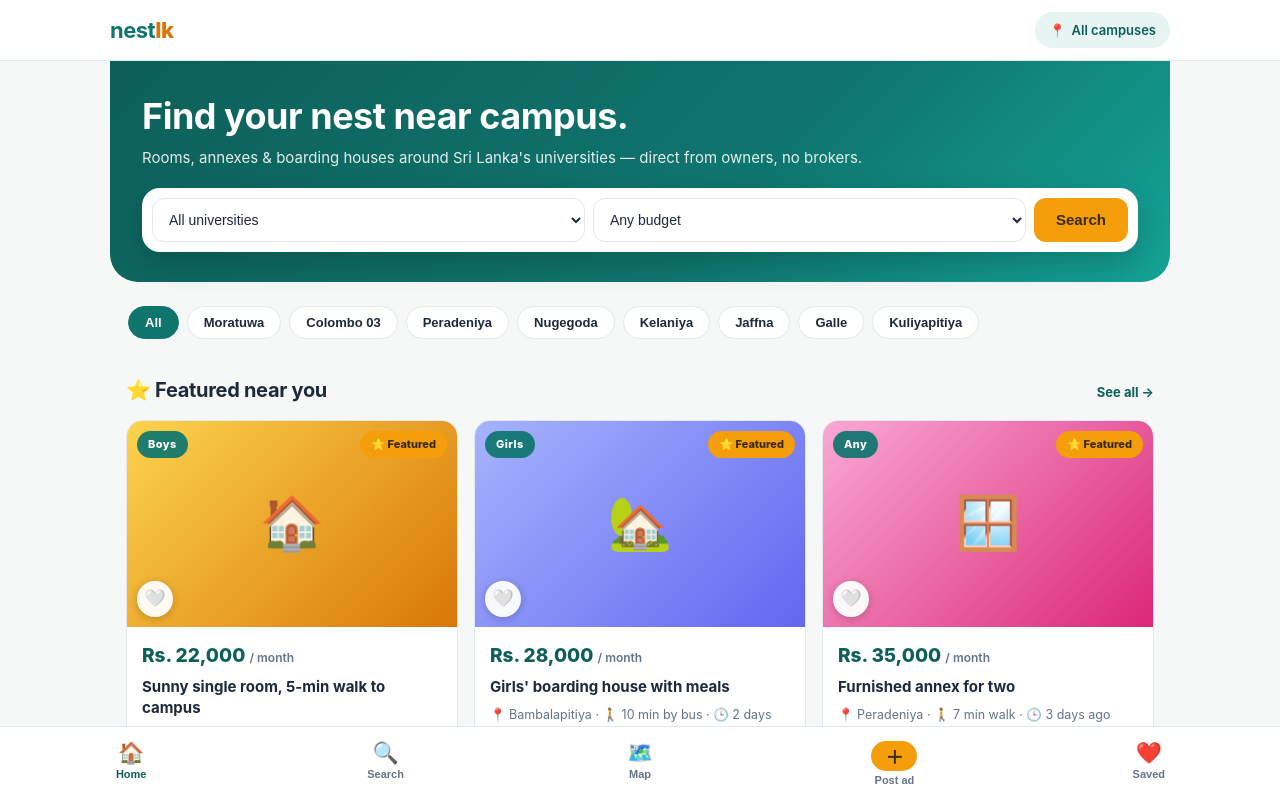
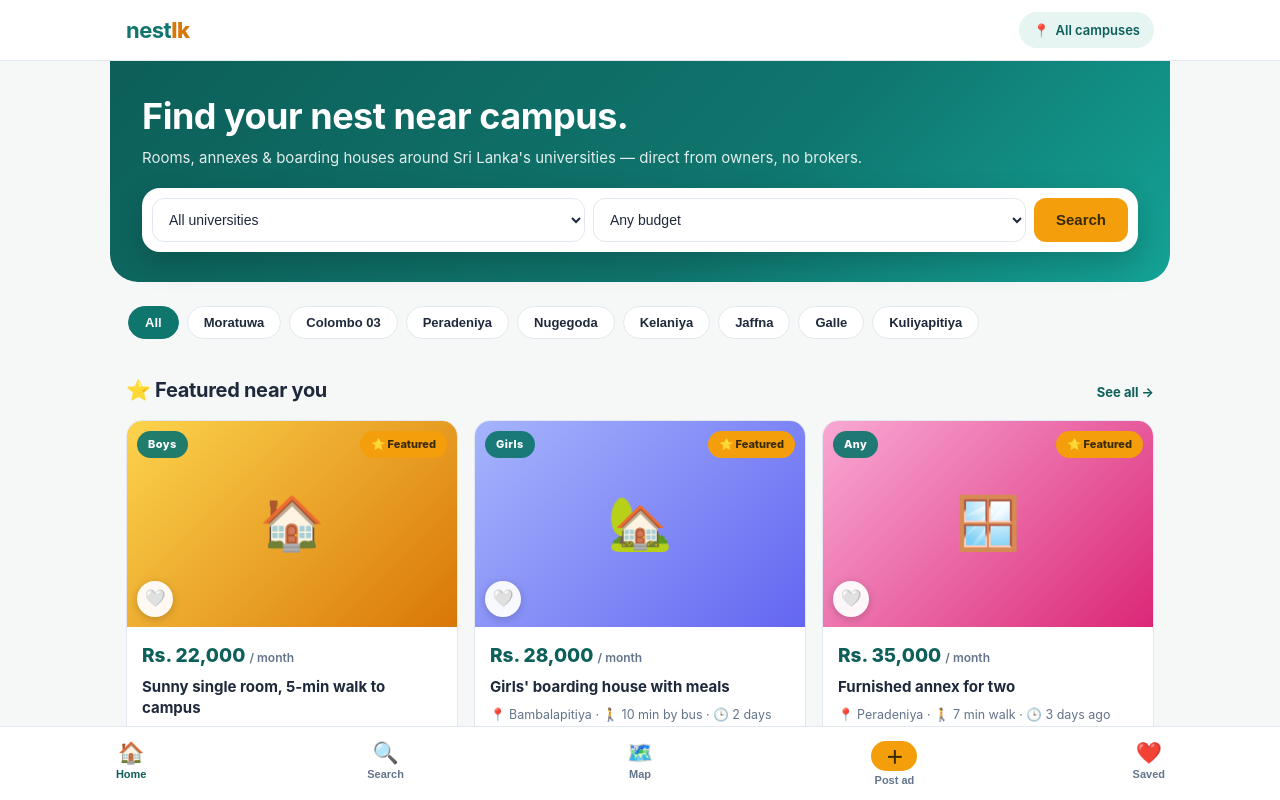
Before and after one commit to sithumjayasinhexs-dot/nestlk, a plain HTML site: page index.html in a window 1280 px wide. Shown: the top 800 px of the page. Drawn offline with nearby package versions, Linux system fonts and the light colour scheme.

Commit message:
Fix header padding: logo/location pill no longer touch screen edges

```diff
--- a/index.html
+++ b/index.html
@@ -19,7 +19,7 @@ html,body{overflow-x:clip;overscroll-behavior-y:none}
   .wrap{max-width:1060px;margin:0 auto;padding:0 16px}
   header{position:sticky;top:0;z-index:40;background:rgba(255,255,255,.94);
     backdrop-filter:blur(10px);border-bottom:1px solid var(--line)}
-  .hbar{display:flex;align-items:center;gap:12px;padding:12px 0}
+  .hbar{display:flex;align-items:center;gap:12px;padding:calc(12px + env(safe-area-inset-top)) 16px 12px}
   .logo{font-weight:800;font-size:22px;letter-spacing:-.5px}
   .logo b{color:var(--teal)}
   .logo span{color:var(--amber-d)}
```
